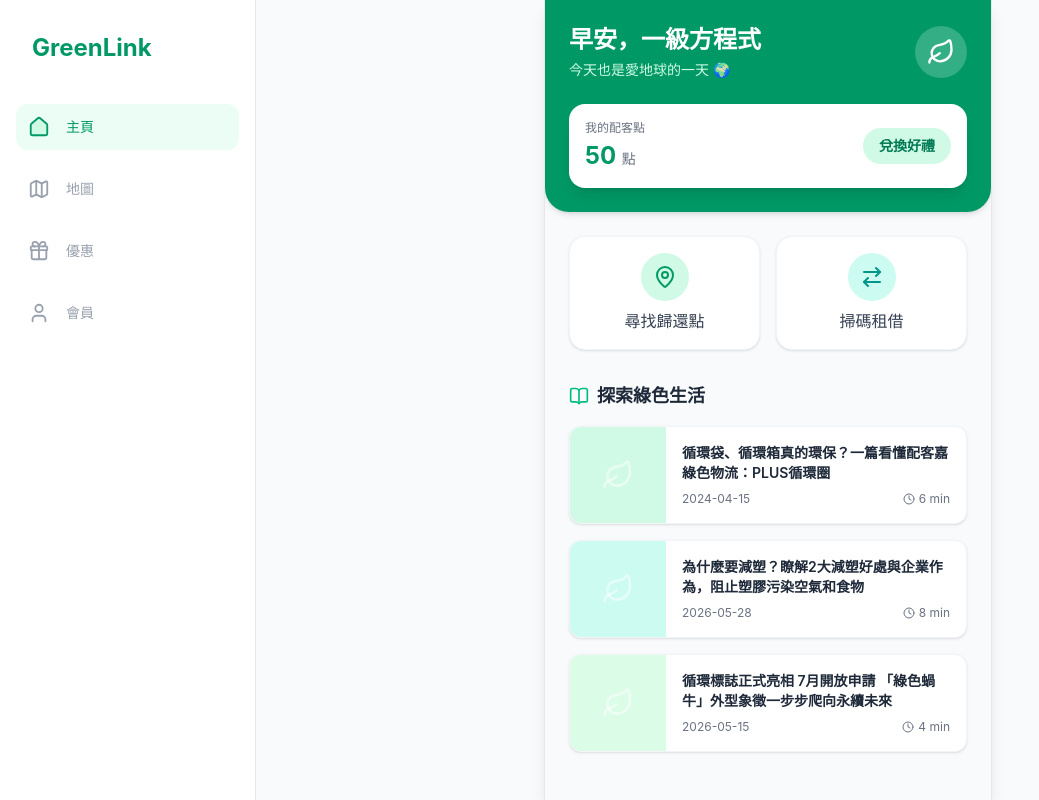
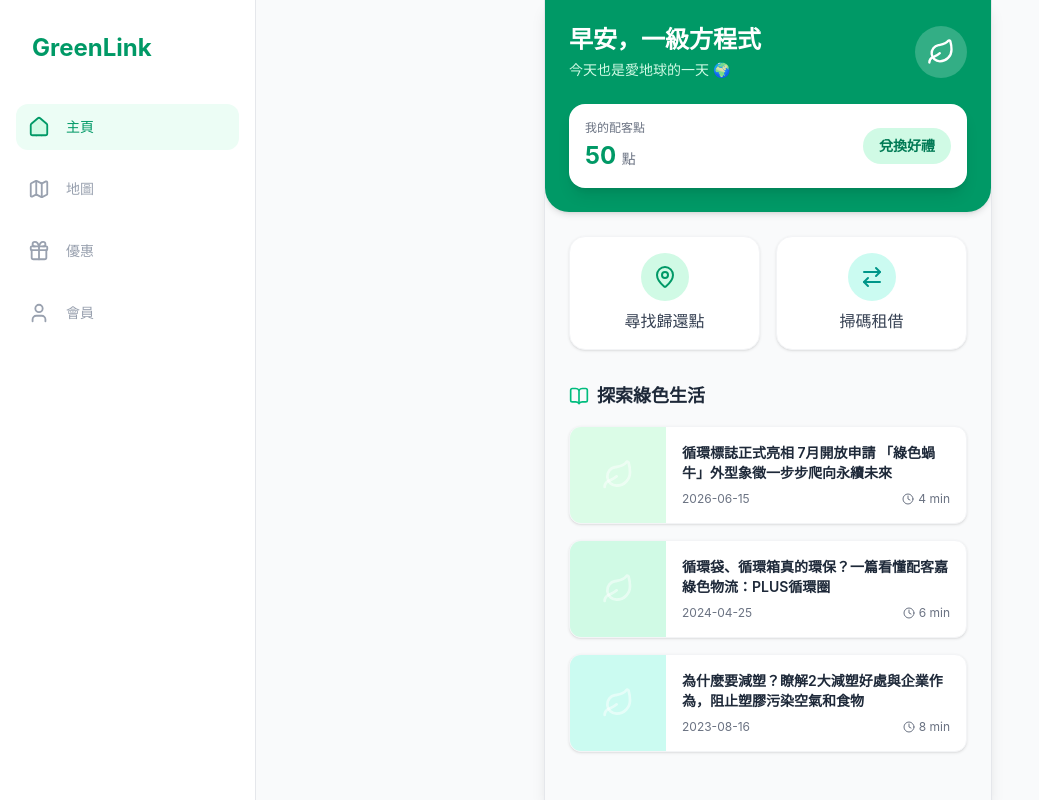
Before and after one commit to chihyu04/green-pass, a React (Vite) app: page / in a window 1280 px wide. Shown: the whole page, without its empty margins (0-1039 px from the left). Built offline with nearby package versions, Linux system fonts and the light colour scheme.

Commit message:
更新 GreenLink 最終版

```diff
--- a/src/App.tsx
+++ b/src/App.tsx
@@ -14,27 +14,27 @@ const MOCK_USER = {
 const MOCK_ARTICLES = [
   {
     id: 1,
+    title: '循環標誌正式亮相 7月開放申請 「綠色蝸牛」外型象徵一步步爬向永續未來',
+    date: '2026-06-15',
+    readTime: '4 min',
+    image: 'bg-green-100',
+    link: 'https://e-info.org.tw/node/243546'
+  },
+  {
+    id: 2,
     title: '循環袋、循環箱真的環保？一篇看懂配客嘉綠色物流：PLUS循環圈',
-    date: '2024-04-15',
+    date: '2024-04-25',
     readTime: '6 min',
     image: 'bg-emerald-100',
     link: 'https://package-plus.com/2024/04/package-circular-system/'
   },
   {
-    id: 2,
+    id: 3,
     title: '為什麼要減塑？瞭解2大減塑好處與企業作為，阻止塑膠污染空氣和食物',
-    date: '2026-05-28',
+    date: '2023-08-16',
     readTime: '8 min',
     image: 'bg-teal-100',
     link: 'https://package-plus.com/2023/08/2-reasons-to-reduce-plastic-waste/'
-  },
-  {
-    id: 3,
-    title: '循環標誌正式亮相 7月開放申請 「綠色蝸牛」外型象徵一步步爬向永續未來',
-    date: '2026-05-15',
-    readTime: '4 min',
-    image: 'bg-green-100',
-    link: 'https://e-info.org.tw/node/243546'
   },
 ];
 
```
